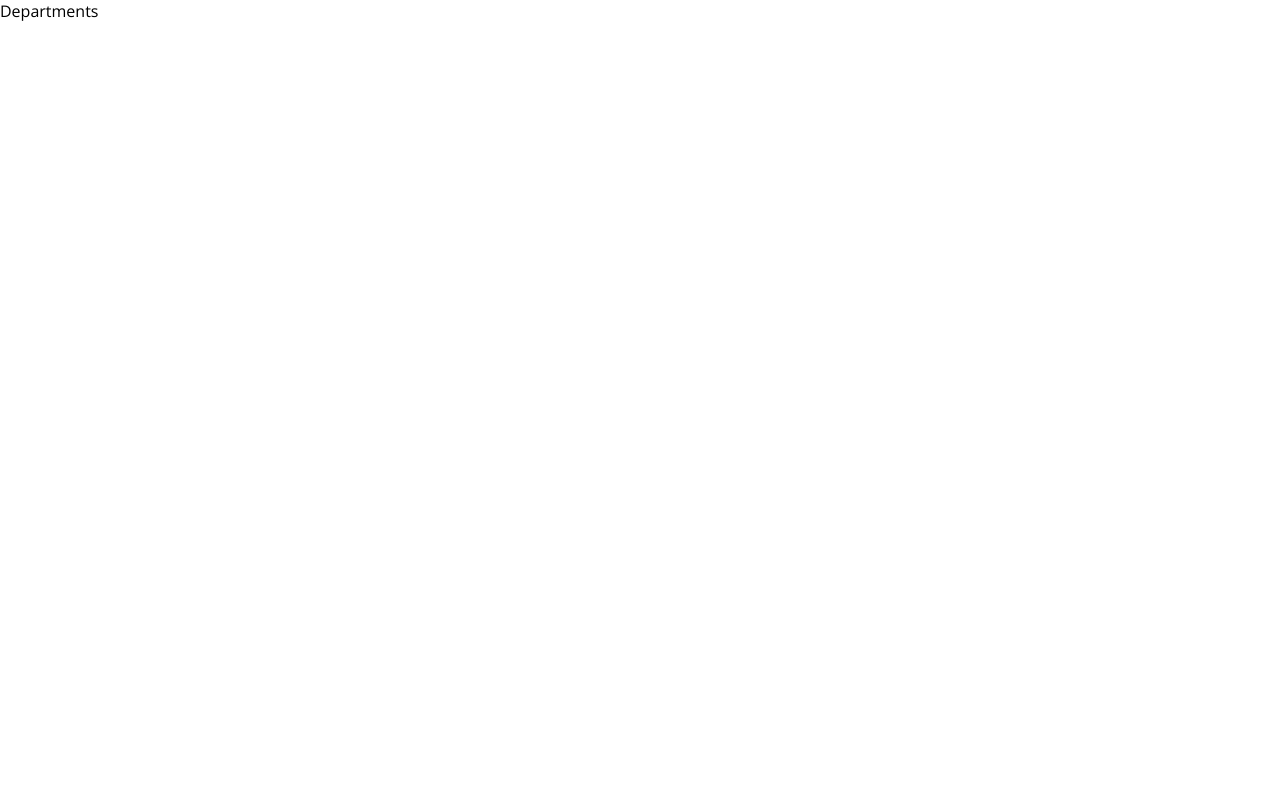
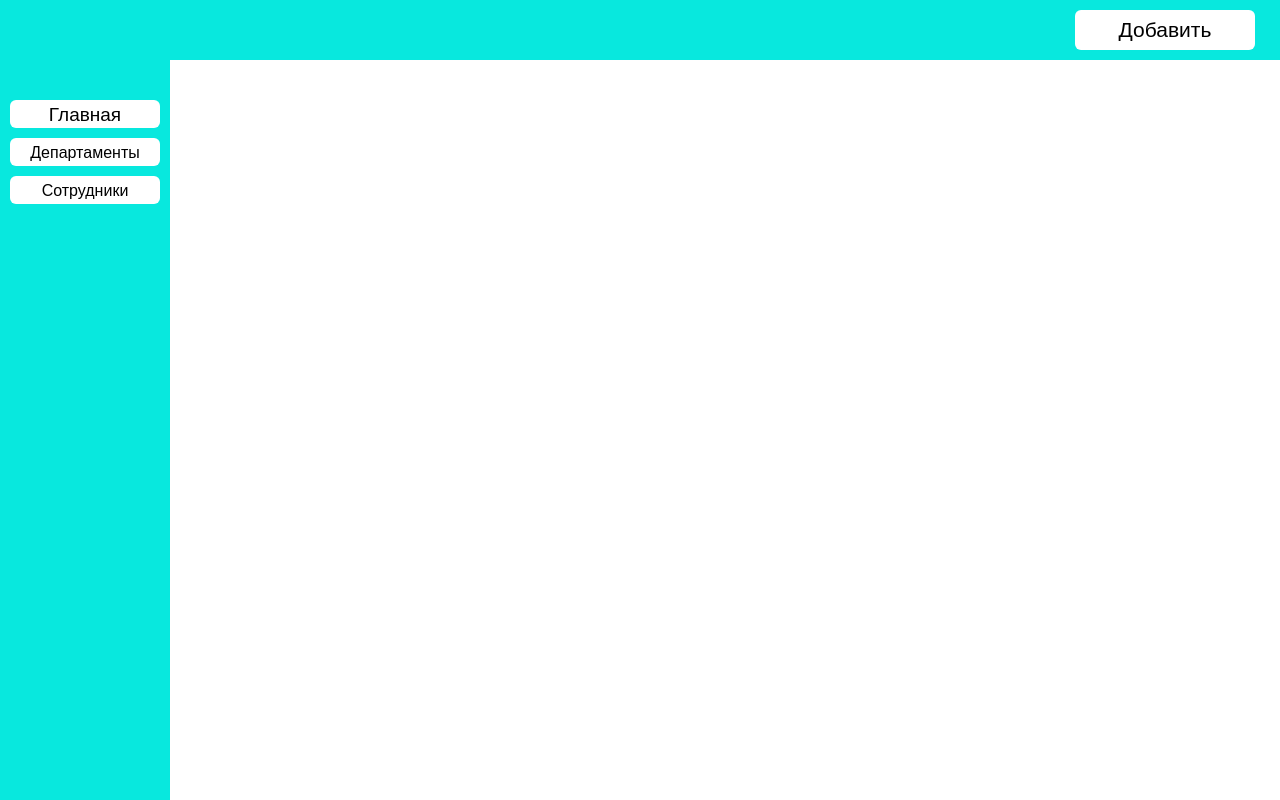
Before and after one commit to AntoninaPavlova/CRM-system, a Vue app: page / in a window 1280 px wide. Both pictures are taken after a click on the item "Департаменты". Built offline with nearby package versions, Linux system fonts and the light colour scheme.

Commit message:
I put the sidebar and header into components.

```diff
--- /dev/null
+++ b/src/components/Header.vue
@@ -0,0 +1,37 @@
+<script setup></script>
+
+<template>
+  <header class="crm-header">
+    <button type="button" class="crm-header__btn">Добавить</button>
+  </header>
+</template>
+
+<style scoped>
+.crm-header {
+  height: var(--header-height);
+  padding: 20px 25px 20px;
+
+  display: flex;
+  align-items: center;
+  justify-content: flex-end;
+
+  background: var(--turquoise-bg-color);
+}
+
+.crm-header__btn {
+  max-width: 180px;
+  width: 100%;
+  height: 40px;
+
+  display: flex;
+  align-items: center;
+  justify-content: center;
+
+  color: var(--black-color);
+  font-size: 21px;
+  font-weight: 400;
+  border-radius: 6px;
+  background-color: var(--white-color);
+  cursor: pointer;
+}
+</style>
--- /dev/null
+++ b/src/components/Main.vue
@@ -0,0 +1,26 @@
+<script setup>
+import Sidebar from '@/components/Sidebar.vue';
+</script>
+
+<template>
+  <main class="crm-main">
+    <div class="crm-content">
+      <Sidebar />
+      <div class="crm-content__details"></div>
+    </div>
+  </main>
+</template>
+
+<style scoped>
+.crm-container {
+  position: relative;
+  max-width: 100%;
+  width: 100%;
+  margin: 0 auto;
+}
+
+.crm-content {
+  display: flex;
+  flex-direction: row;
+}
+</style>
--- /dev/null
+++ b/src/components/Sidebar.vue
@@ -0,0 +1,61 @@
+<script setup></script>
+
+<template>
+  <div class="crm-content__sidebar">
+    <ul сlass="crm-content__list">
+      <li class="crm-content__point">
+        <router-link :to="`/`" class="crm-content__link">Главная</router-link>
+      </li>
+      <li class="crm-content__point">
+        <router-link :to="`/departments`" class="crm-content__link">Департаменты</router-link>
+      </li>
+      <li class="crm-content__point">
+        <router-link :to="`/staff`" class="crm-content__link">Сотрудники</router-link>
+      </li>
+    </ul>
+  </div>
+</template>
+
+<style scoped>
+.crm-content__sidebar {
+  max-width: 170px;
+  width: 100%;
+  min-height: calc(100vh - var(--header-height));
+  padding-top: 40px;
+
+  display: flex;
+  flex-direction: column;
+
+  background: var(--turquoise-bg-color);
+  overflow: hidden;
+}
+
+.crm-content__point {
+  max-width: 150px;
+  width: 100%;
+  height: 28px;
+  margin: 0 auto 10px;
+
+  display: flex;
+  align-items: center;
+  justify-content: center;
+
+  color: var(--black-color);
+  font-weight: 400;
+  border-radius: 6px;
+  background-color: var(--white-color);
+  cursor: pointer;
+  &:nth-of-type(1) {
+    .crm-content__link {
+      font-size: 19px;
+    }
+  }
+  &:nth-last-of-type(1) {
+    margin-bottom: 0;
+  }
+}
+
+.crm-content__link {
+  font-size: 16px;
+}
+</style>
--- a/src/pages/DepartmentsPage.vue
+++ b/src/pages/DepartmentsPage.vue
@@ -1,5 +1,14 @@
-<script setup></script>
+<script setup>
+import Main from '@/components/Main.vue';
+import Header from '@/components/Header.vue';
+import Sidebar from '@/components/Sidebar.vue';
+</script>
 
-<template>Departments</template>
+<template>
+  <div class="crm-container">
+    <Header />
+    <Main />
+  </div>
+</template>
 
 <style scoped></style>
--- a/src/pages/StaffPage.vue
+++ b/src/pages/StaffPage.vue
@@ -1,5 +1,14 @@
-<script setup></script>
+<script setup>
+import Main from '@/components/Main.vue';
+import Header from '@/components/Header.vue';
+import Sidebar from '@/components/Sidebar.vue';
+</script>
 
-<template>Staff</template>
+<template>
+  <div class="crm-container">
+    <Header />
+    <Main />
+  </div>
+</template>
 
 <style scoped></style>
--- a/src/pages/StartPage.vue
+++ b/src/pages/StartPage.vue
@@ -1,107 +1,14 @@
-<script setup></script>
+<script setup>
+import Main from '@/components/Main.vue';
+import Header from '@/components/Header.vue';
+import Sidebar from '@/components/Sidebar.vue';
+</script>
 
 <template>
   <div class="crm-container">
-    <header class="crm-header">
-      <button type="button" class="crm-header__btn">Добавить</button>
-    </header>
-    <main class="crm-main">
-      <div class="crm-content">
-        <div class="crm-content__sidebar">
-          <ul lass="crm-content__list">
-            <li class="crm-content__point">
-              <router-link :to="`/`">Главная</router-link>
-            </li>
-            <li class="crm-content__point">
-              <router-link :to="`/departments`">Департаменты</router-link>
-            </li>
-            <li class="crm-content__point">
-              <router-link :to="`/staff`">Сотрудники</router-link>
-            </li>
-          </ul>
-        </div>
-
-        <div class="crm-content__details"></div>
-      </div>
-    </main>
+    <Header />
+    <Main />
   </div>
 </template>
 
-<style scoped>
-.crm-container {
-  position: relative;
-  max-width: 100%;
-  width: 100%;
-  margin: 0 auto;
-}
-
-.crm-header {
-  height: var(--header-height);
-  padding: 20px 25px 20px;
-
-  display: flex;
-  align-items: center;
-  justify-content: flex-end;
-
-  background: var(--turquoise-bg-color);
-}
-
-.crm-header__btn,
-.crm-content__point {
-  width: 100%;
-
-  display: flex;
-  align-items: center;
-  justify-content: center;
-
-  color: var(--black-color);
-  font-weight: 400;
-  border-radius: 6px;
-  background-color: var(--white-color);
-  cursor: pointer;
-}
-
-.crm-header__btn {
-  max-width: 180px;
-  height: 40px;
-
-  font-size: 21px;
-}
-
-.crm-content {
-  display: flex;
-  flex-direction: row;
-}
-
-.crm-content__sidebar {
-  max-width: 170px;
-  width: 100%;
-  min-height: calc(100vh - var(--header-height));
-  padding-top: 40px;
-
-  display: flex;
-  flex-direction: column;
-
-  background: var(--turquoise-bg-color);
-  overflow: hidden;
-}
-
-.crm-content__point {
-  max-width: 150px;
-  height: 28px;
-  margin: 0 auto 10px;
-
-  &:nth-of-type(1) {
-    .crm-content__link {
-      font-size: 19px;
-    }
-  }
-  &:nth-last-of-type(1) {
-    margin-bottom: 0;
-  }
-}
-
-.crm-content__link {
-  font-size: 16px;
-}
-</style>
+<style scoped></style>
```
Also changed, not shown: preview/photo_2024-09-26_11-43-04.jpg (added).
